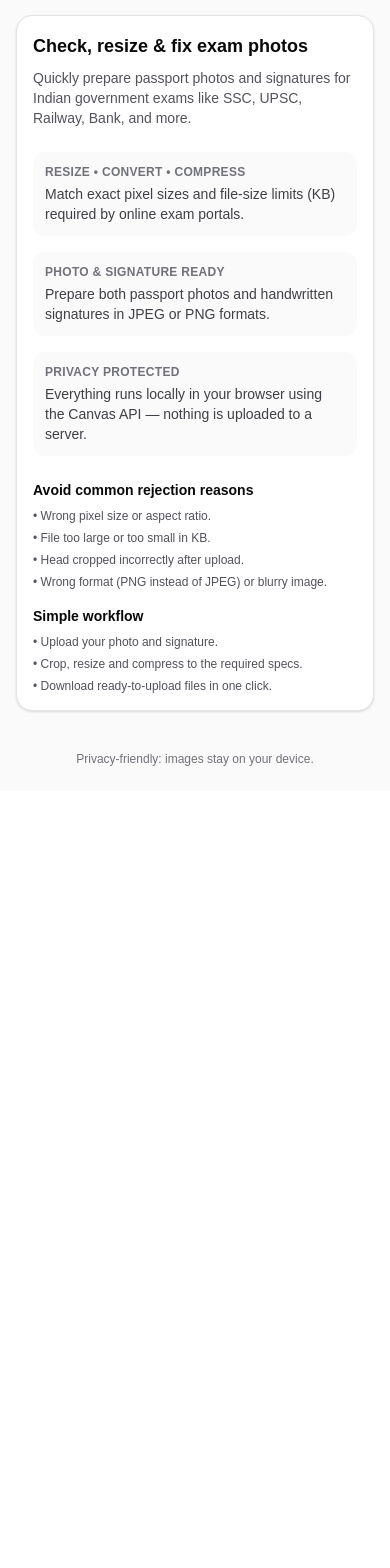
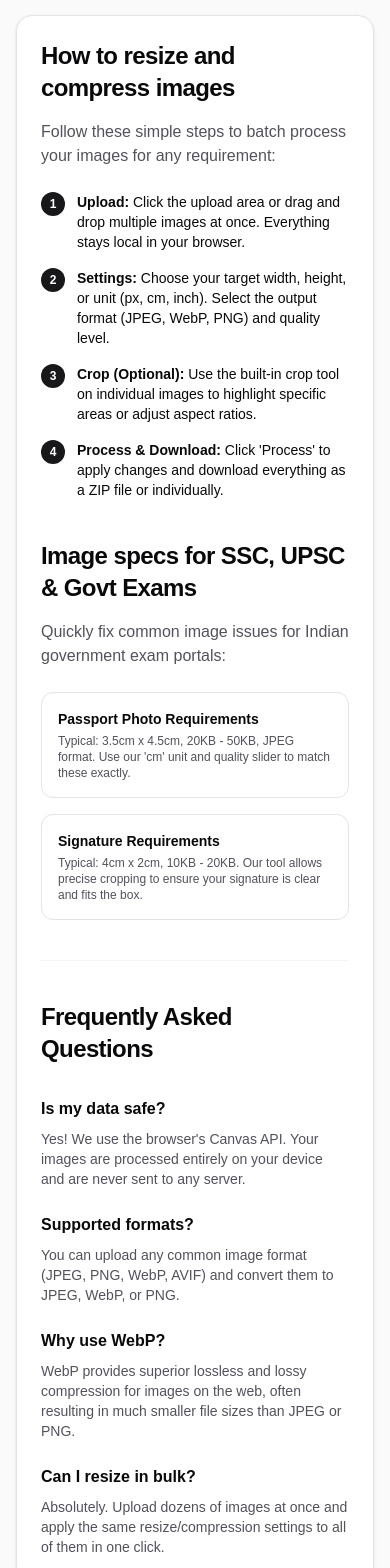
Before and after one commit to mhmdrameez/imagezap, a Next.js app: page / in a window 390 px wide. Shown: the part 1680-3248 px from the top of the page. Before the commit the page ends 2471 px from the top, so only its background shows below. Built offline with nearby package versions, Linux system fonts and the light colour scheme; no server answers.

Commit message:
added:improve seo

```diff
--- a/app/layout.tsx
+++ b/app/layout.tsx
@@ -25,11 +25,11 @@ export const viewport: Viewport = {
 export const metadata: Metadata = {
   metadataBase: new URL(SITE_URL),
   title: {
-    default: "Bulk Image Resizer & Compressor",
-    template: "%s · Bulk Image Resizer",
+    default: "Bulk Image Resizer & Compressor - Fast, Private, In-Browser",
+    template: "%s | Bulk Image Resizer",
   },
   applicationName: "Bulk Image Resizer & Compressor",
-  description: "Simple bulk image resize, compress, convert, and crop in your browser.",
+  description: "Free bulk image resizer, compressor, and converter. Batch process images for SSC, UPSC, and government exams. 100% private — everything runs locally in your browser.",
   keywords: [
     "image resizer",
     "bulk image resizer",
@@ -37,10 +37,13 @@ export const metadata: Metadata = {
     "bulk image compressor",
     "webp converter",
     "jpeg compressor",
-    "convert images",
-    "optimize images",
-    "canvas image resize",
-    "browser image tool",
+    "SSC photo resizer",
+    "UPSC image compressor",
+    "passport photo resizer",
+    "online signature resizer",
+    "batch image process",
+    "private image resizer",
+    "no upload image tool",
   ],
   alternates: {
     canonical: "/",
@@ -48,30 +51,30 @@ export const metadata: Metadata = {
   manifest: "/manifest.webmanifest",
   icons: {
     icon: [
+      { url: "/favicon.ico", sizes: "any" },
       { url: "/vercel.svg", type: "image/svg+xml" },
-      { url: "/window.svg", type: "image/svg+xml" },
     ],
     apple: { url: "/window.svg", type: "image/svg+xml" },
   },
   openGraph: {
     type: "website",
     url: "/",
-    title: "Bulk Image Resizer & Compressor",
-    description: "Simple bulk image resize, compress, convert, and crop in your browser.",
+    title: "Bulk Image Resizer & Compressor - Fast, Private, In-Browser",
+    description: "Resize, compress, and convert multiple images at once without uploading. Perfect for job applications and exam portals.",
     siteName: "Bulk Image Resizer",
     images: [
       {
         url: "/opengraph-image",
         width: 1200,
         height: 630,
-        alt: "Bulk Image Resizer & Compressor",
+        alt: "Bulk Image Resizer & Compressor Tool",
       },
     ],
   },
   twitter: {
     card: "summary_large_image",
-    title: "Bulk Image Resizer & Compressor",
-    description: "Simple bulk image resize, compress, convert, and crop in your browser.",
+    title: "Bulk Image Resizer & Compressor - 100% Private",
+    description: "Secure, batch image processing directly in your browser. No server uploads, no privacy risks.",
     images: ["/twitter-image"],
   },
   robots: {
--- a/app/page.tsx
+++ b/app/page.tsx
@@ -6,24 +6,67 @@ export default function Home() {
       <script
         type="application/ld+json"
         dangerouslySetInnerHTML={{
-          __html: JSON.stringify({
+          __html: JSON.stringify([
+            {
               "@context": "https://schema.org",
               "@type": "WebApplication",
               name: "Bulk Image Resizer & Compressor",
-            applicationCategory: "MultimediaApplication",
-            operatingSystem: "All",
+              alternateName: "ImageZap",
+              applicationCategory: "MultimediaApplication, UtilitiesApplication",
+              operatingSystem: "Windows, macOS, Linux, iOS, Android",
               description:
-              "Resize, compress, and convert multiple images directly in your browser. Everything runs locally — your files are never uploaded.",
-            offers: { "@type": "Offer", price: "0", priceCurrency: "USD" },
+                "Free, private, and fast bulk image resizer, compressor, and converter. Process multiple images locally in your browser for SSC, UPSC, and other exam portals.",
+              offers: {
+                "@type": "Offer",
+                price: "0",
+                priceCurrency: "USD",
+              },
               url: process.env.NEXT_PUBLIC_SITE_URL ?? "http://localhost:3000",
               featureList: [
                 "Upload and process multiple images at once",
-              "Resize images to custom dimensions",
-              "Compress images to reduce file size",
-              "Convert images to JPEG, WebP, or PNG",
-              "Runs locally in the browser (Canvas API)",
+                "Resize images to custom pixel, cm, or inch dimensions",
+                "Compress images to reduce file size while maintaining quality",
+                "Convert images to JPEG, WebP, or PNG formats",
+                "Built-in crop tool for precise adjustments",
+                "100% private: images never leave your browser",
               ],
-          }),
+              author: {
+                "@type": "Person",
+                name: "Muhammed Rameez",
+                url: "https://www.buymeacoffee.com/mhmdrameez",
+              },
+            },
+            {
+              "@context": "https://schema.org",
+              "@type": "FAQPage",
+              mainEntity: [
+                {
+                  "@type": "Question",
+                  name: "Is this bulk image resizer free to use?",
+                  acceptedAnswer: {
+                    "@type": "Answer",
+                    text: "Yes, this tool is completely free for everyone. You can resize, compress, and convert as many images as you need without any cost.",
+                  },
+                },
+                {
+                  "@type": "Question",
+                  name: "Are my images uploaded to any server?",
+                  acceptedAnswer: {
+                    "@type": "Answer",
+                    text: "No, your images are never uploaded. Everything happens locally in your browser using the Canvas API, ensuring maximum privacy and security.",
+                  },
+                },
+                {
+                  "@type": "Question",
+                  name: "Can I use this for SSC or UPSC exam photos?",
+                  acceptedAnswer: {
+                    "@type": "Answer",
+                    text: "Absolutely! You can set specific pixel dimensions and compress images to meet the exact requirements of Indian government exam portals like SSC and UPSC.",
+                  },
+                },
+              ],
+            },
+          ]),
         }}
       />
       <BulkImageTool />
--- a/app/ui/BulkImageTool.tsx
+++ b/app/ui/BulkImageTool.tsx
@@ -777,58 +777,70 @@ export default function BulkImageTool() {
           </section>
         </div>
 
-        <section className="mt-10 space-y-6 rounded-2xl border border-zinc-200 bg-white p-4 text-sm shadow-sm dark:border-white/10 dark:bg-zinc-950 sm:p-6">
+        <section className="mt-10 space-y-10 rounded-2xl border border-zinc-200 bg-white p-6 shadow-sm dark:border-white/10 dark:bg-zinc-950 sm:p-10">
+          <div className="grid gap-10 md:grid-cols-2">
             <div>
-            <h2 className="text-lg font-semibold">Check, resize & fix exam photos</h2>
-            <p className="mt-2 text-zinc-600 dark:text-zinc-400">
-              Quickly prepare passport photos and signatures for Indian government exams like SSC, UPSC, Railway, Bank, and more.
+              <h2 className="text-2xl font-bold tracking-tight">How to resize and compress images</h2>
+              <p className="mt-4 text-zinc-600 dark:text-zinc-400">
+                Follow these simple steps to batch process your images for any requirement:
               </p>
+              <ol className="mt-6 space-y-4">
+                <li className="flex gap-3">
+                  <span className="flex h-6 w-6 shrink-0 items-center justify-center rounded-full bg-zinc-900 text-xs font-bold text-white dark:bg-white dark:text-black">1</span>
+                  <p className="text-sm"><strong>Upload:</strong> Click the upload area or drag and drop multiple images at once. Everything stays local in your browser.</p>
+                </li>
+                <li className="flex gap-3">
+                  <span className="flex h-6 w-6 shrink-0 items-center justify-center rounded-full bg-zinc-900 text-xs font-bold text-white dark:bg-white dark:text-black">2</span>
+                  <p className="text-sm"><strong>Settings:</strong> Choose your target width, height, or unit (px, cm, inch). Select the output format (JPEG, WebP, PNG) and quality level.</p>
+                </li>
+                <li className="flex gap-3">
+                  <span className="flex h-6 w-6 shrink-0 items-center justify-center rounded-full bg-zinc-900 text-xs font-bold text-white dark:bg-white dark:text-black">3</span>
+                  <p className="text-sm"><strong>Crop (Optional):</strong> Use the built-in crop tool on individual images to highlight specific areas or adjust aspect ratios.</p>
+                </li>
+                <li className="flex gap-3">
+                  <span className="flex h-6 w-6 shrink-0 items-center justify-center rounded-full bg-zinc-900 text-xs font-bold text-white dark:bg-white dark:text-black">4</span>
+                  <p className="text-sm"><strong>Process & Download:</strong> Click 'Process' to apply changes and download everything as a ZIP file or individually.</p>
+                </li>
+              </ol>
             </div>
 
-          <div className="grid gap-4 sm:grid-cols-2 lg:grid-cols-3">
-            <div className="rounded-xl bg-zinc-50 p-3 dark:bg-white/5">
-              <p className="text-xs font-semibold uppercase tracking-wide text-zinc-500 dark:text-zinc-400">
-                Resize • Convert • Compress
+            <div>
+              <h2 className="text-2xl font-bold tracking-tight">Image specs for SSC, UPSC & Govt Exams</h2>
+              <p className="mt-4 text-zinc-600 dark:text-zinc-400">
+                Quickly fix common image issues for Indian government exam portals:
               </p>
-              <p className="mt-1 text-sm text-zinc-700 dark:text-zinc-200">
-                Match exact pixel sizes and file-size limits (KB) required by online exam portals.
-              </p>
+              <div className="mt-6 space-y-4">
+                <div className="rounded-xl border border-zinc-200 p-4 dark:border-white/10">
+                  <h3 className="text-sm font-bold">Passport Photo Requirements</h3>
+                  <p className="mt-1 text-xs text-zinc-600 dark:text-zinc-400">Typical: 3.5cm x 4.5cm, 20KB - 50KB, JPEG format. Use our 'cm' unit and quality slider to match these exactly.</p>
                 </div>
-            <div className="rounded-xl bg-zinc-50 p-3 dark:bg:white/5 dark:bg-white/5">
-              <p className="text-xs font-semibold uppercase tracking-wide text-zinc-500 dark:text-zinc-400">
-                Photo & signature ready
-              </p>
-              <p className="mt-1 text-sm text-zinc-700 dark:text-zinc-200">
-                Prepare both passport photos and handwritten signatures in JPEG or PNG formats.
-              </p>
+                <div className="rounded-xl border border-zinc-200 p-4 dark:border-white/10">
+                  <h3 className="text-sm font-bold">Signature Requirements</h3>
+                  <p className="mt-1 text-xs text-zinc-600 dark:text-zinc-400">Typical: 4cm x 2cm, 10KB - 20KB. Our tool allows precise cropping to ensure your signature is clear and fits the box.</p>
                 </div>
-            <div className="rounded-xl bg-zinc-50 p-3 dark:bg-white/5">
-              <p className="text-xs font-semibold uppercase tracking-wide text-zinc-500 dark:text-zinc-400">
-                Privacy protected
-              </p>
-              <p className="mt-1 text-sm text-zinc-700 dark:text-zinc-200">
-                Everything runs locally in your browser using the Canvas API — nothing is uploaded to a server.
-              </p>
+              </div>
             </div>
           </div>
 
-          <div className="grid gap-4 md:grid-cols-2">
+          <div className="border-t border-zinc-100 pt-10 dark:border-white/5">
+            <h2 className="text-2xl font-bold tracking-tight">Frequently Asked Questions</h2>
+            <div className="mt-8 grid gap-6 sm:grid-cols-2">
               <div>
-              <h3 className="text-sm font-semibold">Avoid common rejection reasons</h3>
-              <ul className="mt-2 space-y-1.5 text-xs text-zinc-600 dark:text-zinc-400">
-                <li>• Wrong pixel size or aspect ratio.</li>
-                <li>• File too large or too small in KB.</li>
-                <li>• Head cropped incorrectly after upload.</li>
-                <li>• Wrong format (PNG instead of JPEG) or blurry image.</li>
-              </ul>
+                <h3 className="font-semibold">Is my data safe?</h3>
+                <p className="mt-2 text-sm text-zinc-600 dark:text-zinc-400">Yes! We use the browser's Canvas API. Your images are processed entirely on your device and are never sent to any server.</p>
               </div>
               <div>
-              <h3 className="text-sm font-semibold">Simple workflow</h3>
-              <ul className="mt-2 space-y-1.5 text-xs text-zinc-600 dark:text-zinc-400">
-                <li>• Upload your photo and signature.</li>
-                <li>• Crop, resize and compress to the required specs.</li>
-                <li>• Download ready-to-upload files in one click.</li>
-              </ul>
+                <h3 className="font-semibold">Supported formats?</h3>
+                <p className="mt-2 text-sm text-zinc-600 dark:text-zinc-400">You can upload any common image format (JPEG, PNG, WebP, AVIF) and convert them to JPEG, WebP, or PNG.</p>
+              </div>
+              <div>
+                <h3 className="font-semibold">Why use WebP?</h3>
+                <p className="mt-2 text-sm text-zinc-600 dark:text-zinc-400">WebP provides superior lossless and lossy compression for images on the web, often resulting in much smaller file sizes than JPEG or PNG.</p>
+              </div>
+              <div>
+                <h3 className="font-semibold">Can I resize in bulk?</h3>
+                <p className="mt-2 text-sm text-zinc-600 dark:text-zinc-400">Absolutely. Upload dozens of images at once and apply the same resize/compression settings to all of them in one click.</p>
+              </div>
             </div>
           </div>
         </section>
@@ -849,7 +861,8 @@ export default function BulkImageTool() {
         )}
 
         <footer className="mt-10 text-center text-xs text-zinc-500 dark:text-zinc-400">
-          Privacy-friendly: images stay on your device.
+          <p>© {new Date().getFullYear()} Bulk Image Resizer & Compressor. Designed for speed and privacy.</p>
+          <p className="mt-1">All processing happens locally on your device.</p>
         </footer>
       </div>
     </div>
```
Lines whose indentation alone changed are shown as unchanged.
